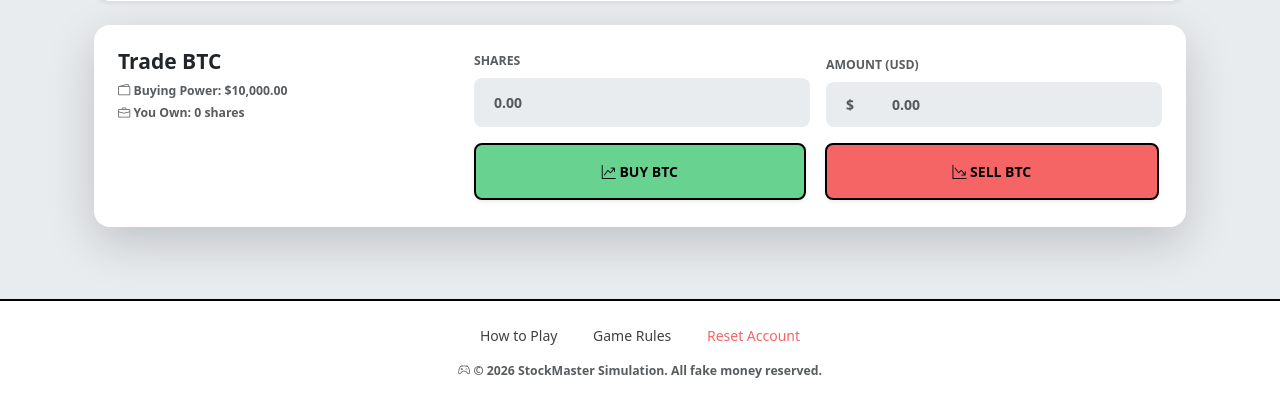
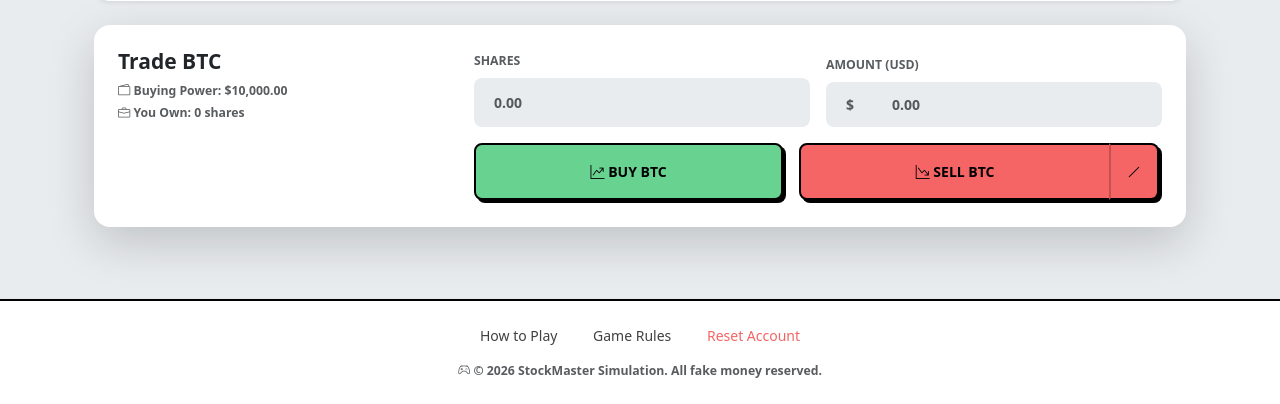
Before and after one commit to Raitis-C/web_stock_game, a Flask app: page /stock/BTC in a window 1280 px wide. Shown: the part 718-1122 px from the top of the page. Run offline with Flask 3, Linux system fonts and the light colour scheme; the visitor is signed in with stand-in values (Sample User, id 1); data comes from the database, SQL or seed files in the repository; data that the repository does not hold is empty; some libraries are stand-ins or nearby versions.

Commit message:
feat: add 'sell all' button

```diff
--- a/templates/stock_detail.html
+++ b/templates/stock_detail.html
@@ -81,14 +81,22 @@
                         <!-- Buttons -->
                         <div class="col-12">
                             <div class="d-flex gap-3">
-                                <button class="btn btn-success btn-lg flex-grow-1 fw-bold rounded-3 py-3 shadow-sm"
+                                <button class="btn btn-success btn-lg flex-grow-1 fw-bold rounded-3 py-3"
                                         id="btn-buy" onclick="executeTrade('buy')">
                                     <i class="bi bi-graph-up-arrow"></i> BUY {{ stock.symbol }}
                                 </button>
-                                <button class="btn btn-danger btn-lg flex-grow-1 fw-bold rounded-3 py-3 shadow-sm"
-                                        id="btn-sell" onclick="executeTrade('sell')">
-                                    <i class="bi bi-graph-down-arrow"></i> SELL {{ stock.symbol }}
-                                </button>
+                                <div class="btn-group flex-grow-1">
+                                    <button class="btn btn-danger btn-lg fw-bold rounded-start-3 py-3 w-100"
+                                            id="btn-sell" onclick="executeTrade('sell')">
+                                        <i class="bi bi-graph-down-arrow"></i> SELL {{ stock.symbol }}
+                                    </button>
+                                    <button class="btn btn-danger btn-lg fw-bold rounded-end-3 px-3"
+                                            onclick="fillSellAll(); executeTrade('sell');"
+                                            title="Sell all shares"
+                                            style="border-left: 2px solid rgba(0,0,0,0.2) !important;">
+                                        <i class="bi bi-slash-lg"></i>
+                                    </button>
+                                </div>
                             </div>
                         </div>
 
@@ -126,6 +134,15 @@
 
 <script src="https://cdn.jsdelivr.net/npm/apexcharts@5.10.6"></script>
 <script>
+
+    function fillSellAll() {
+        const sharesEl = document.getElementById('shares-owned');
+        const qty = parseFloat(sharesEl?.innerText);
+        if (!qty || qty <= 0) return;
+        sharesInput.value = qty;
+        lastEdited = 'shares';
+        usdInput.value = (qty * currentPrice).toFixed(2);
+    }
 
     function fmtPrice(p) {
         if (p < 0.01)  return p.toFixed(6); // e.g. 0.000234
```
